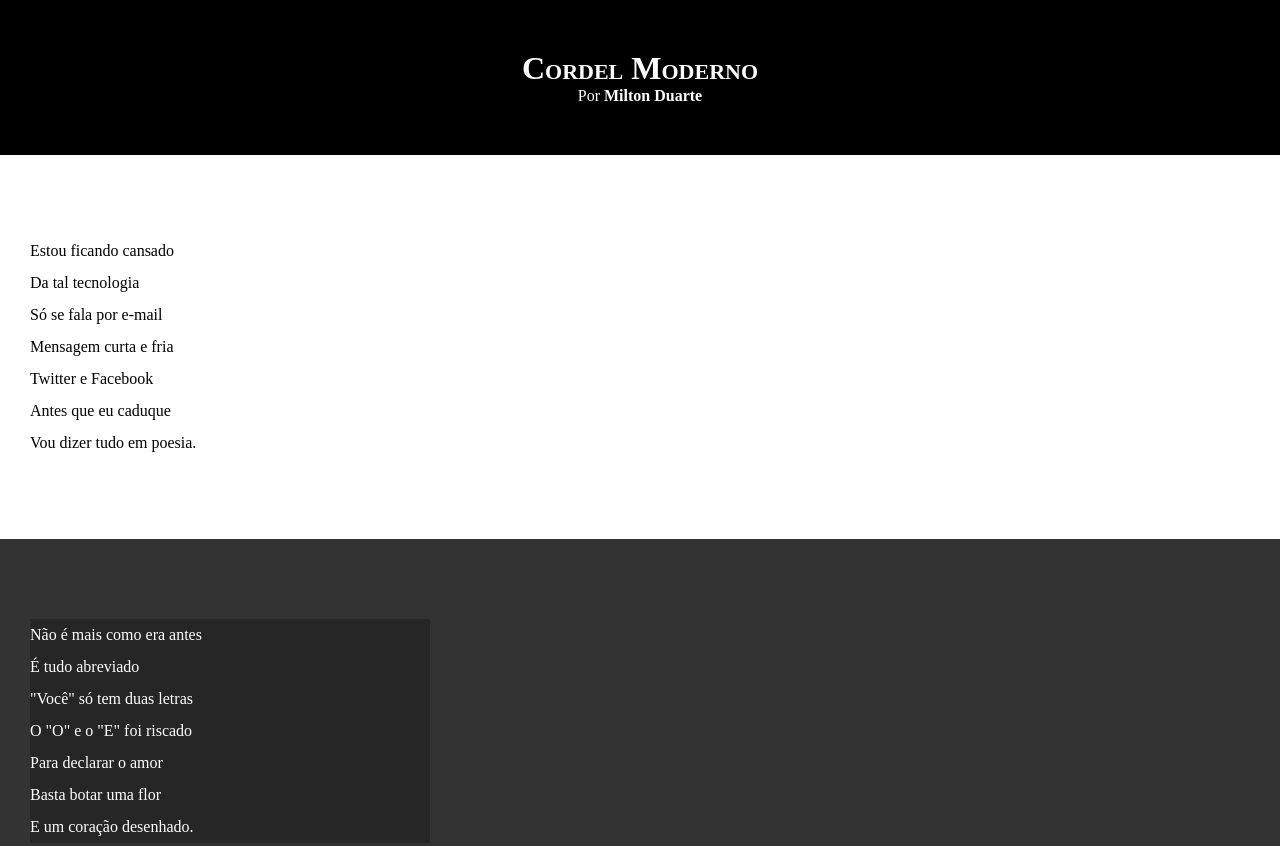
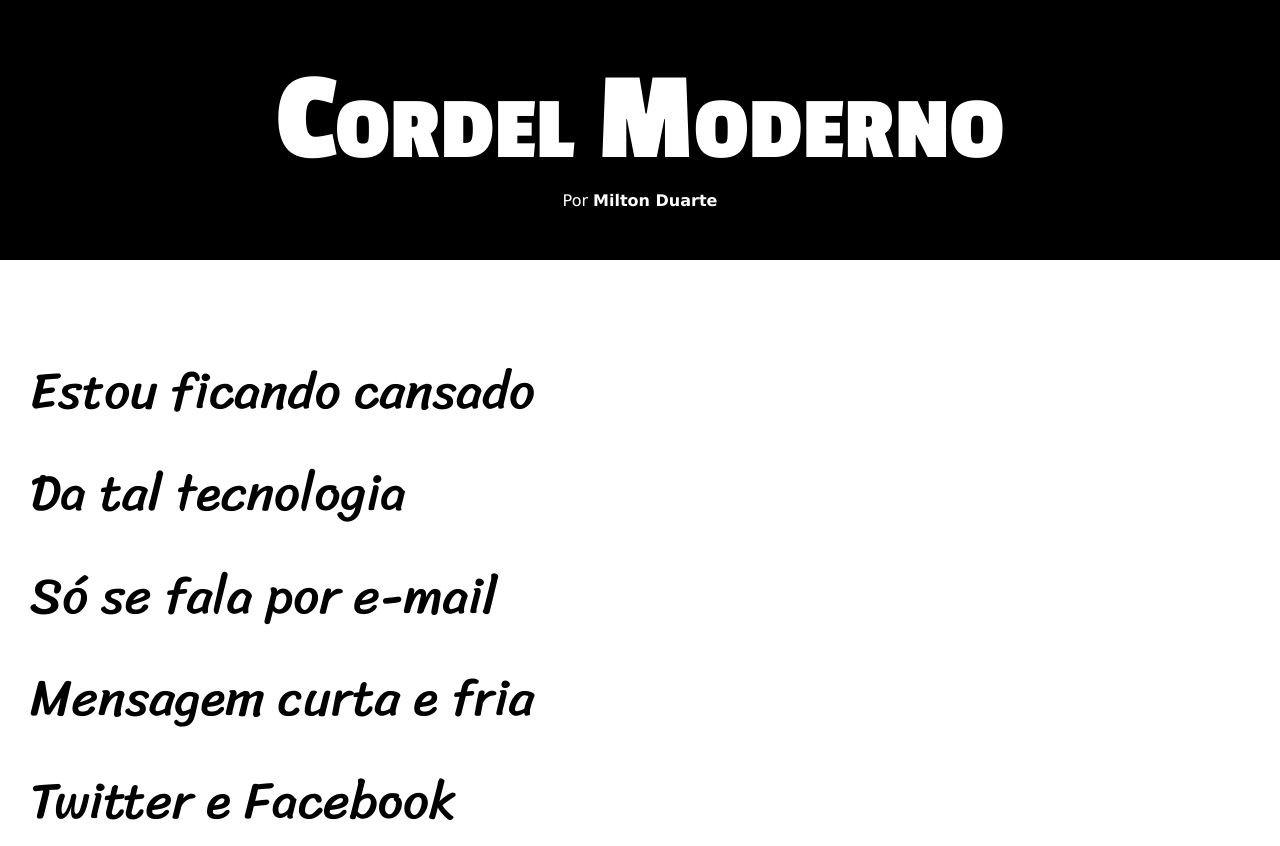
Before and after one commit to fernandodev91/html-css, a plain HTML site: page Desafios/d012/index.html in a window 1280 px wide. Shown: the top 846 px of the page. Drawn offline with Linux system fonts and the light colour scheme.

Commit message:
atualização de estilos

```diff
--- a/Desafios/d012/estilo/style.css
+++ b/Desafios/d012/estilo/style.css
@@ -1,13 +1,25 @@
 @charset "UTF-8";
+
+@import url('https://fonts.googleapis.com/css2?family=Passion+One:wght@400;700;900&display=swap');
+
+@import url('https://fonts.googleapis.com/css2?family=Sriracha&display=swap');
+
+:root {
+    --fonte1: Verdana, Geneva, Tahoma, sans-serif;
+    --fonte2: "Passion One", sans-serif;
+    --fonte3: "Sriracha", cursive;
+}
 
 * {
     margin: 0px;
     padding: 0px;
+    font-size: 1em;
 }
 
 html, body {
     min-height: 100vh;
     background-color: darkgray;
+    font-family: var(--fonte1);
 }
 
 header {
@@ -19,6 +31,8 @@ header {
 header > h1 {
     padding-top: 50px;
     font-variant: small-caps;
+    font-family: var(--fonte2);
+    font-size: 10vw;
 }
 
 header > p {
@@ -40,6 +54,8 @@ section {
     padding-bottom: 10vh;
     line-height: 2em;
     padding-left: 30px;
+    font-family: var(--fonte3);
+    font-size: 4vw;
 }
 
 section.normal {
@@ -53,7 +69,8 @@ section.imagem {
 }
 
 section.imagem > p {
-    width: 400px;
+    display: inline-block;
+    padding: 5px;
     background-color: rgba(0, 0, 0, 0.253);
 }
 
```
